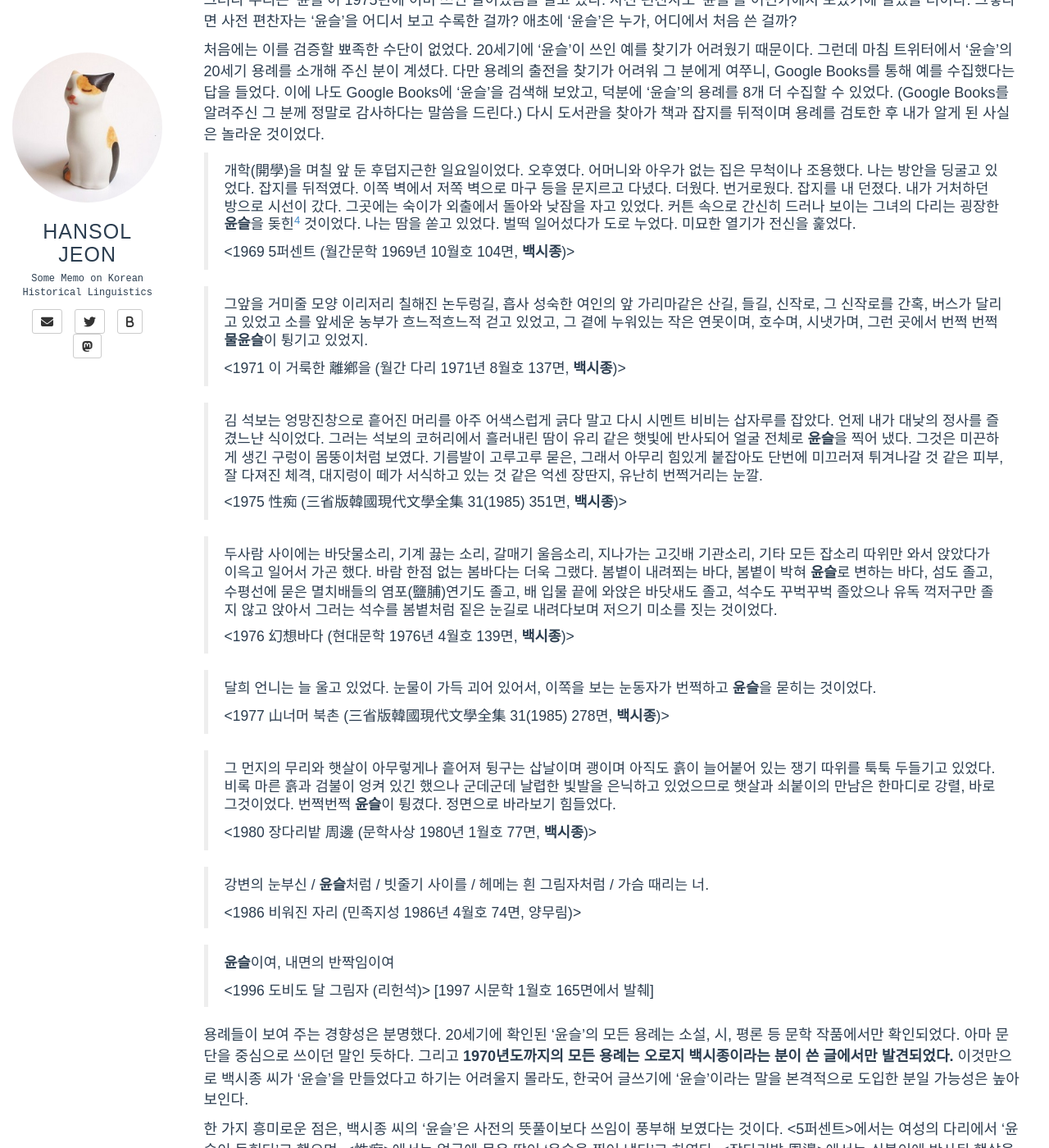
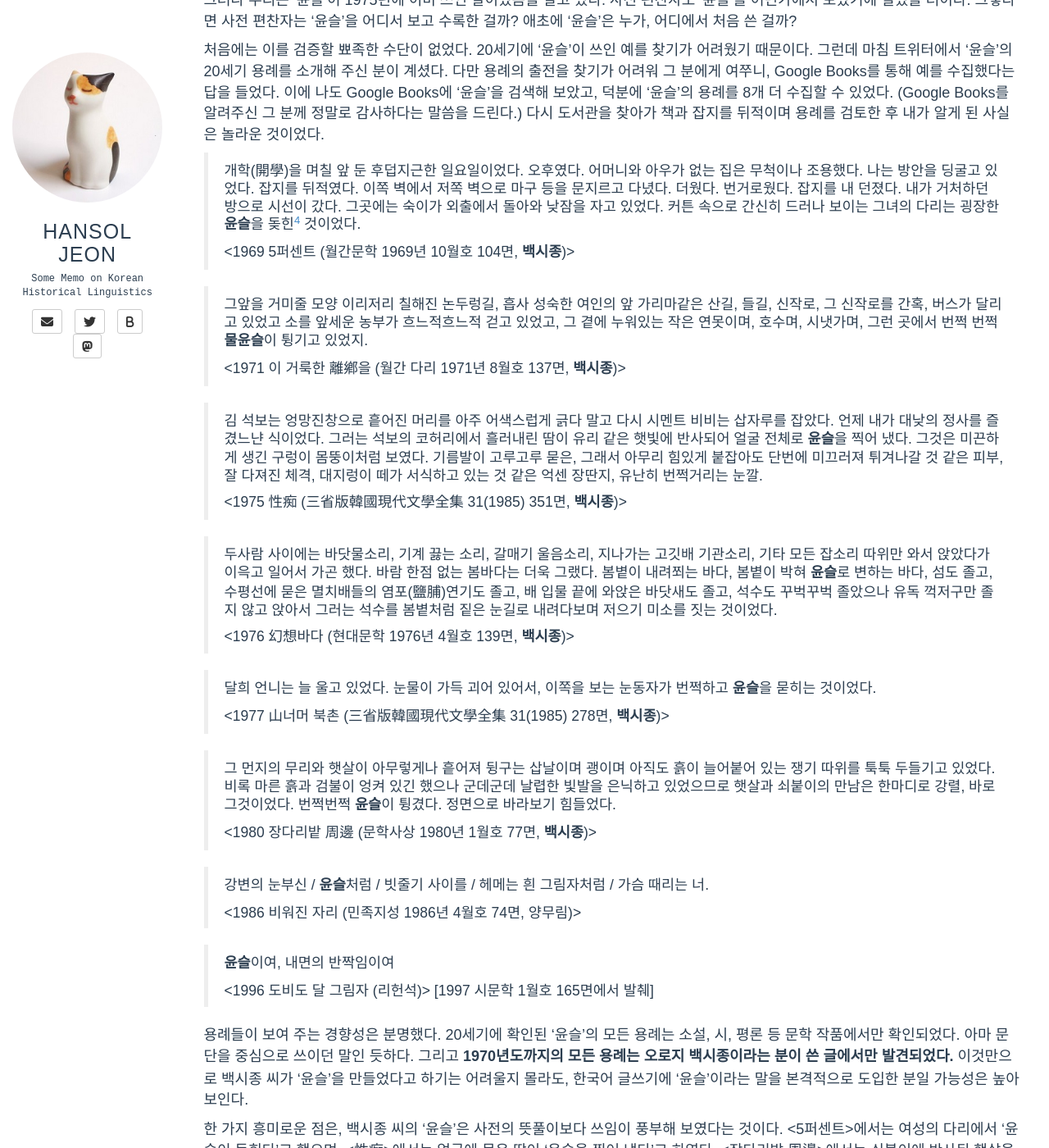
Before and after one commit to hansoljeon95/hansoljeon95.github.io, a Jekyll site: the page built from _posts/2025-10-07-yunsul.md, in a window 1280 px wide and 1400 px high, scrolled down 2445 px. Shown: the whole window at 82% size. Built offline with Jekyll 4.4.1, drawn with Linux system fonts in a browser that asks for light colours; some web fonts are replaced; comment, search, counter and statistics services are not loaded; some of the changed text lies outside the part shown.

Commit message:
Post: minor change

```diff
--- a/_posts/2025-10-07-yunsul.md
+++ b/_posts/2025-10-07-yunsul.md
@@ -87,7 +87,7 @@ date: 2025-10-07 03:07:15 +0900
 
 처음에는 이를 검증할 뾰족한 수단이 없었다. 20세기에 '윤슬'이 쓰인 예를 찾기가 어려웠기 때문이다. 그런데 마침 트위터에서 '윤슬'의 20세기 용례를 소개해 주신 분이 계셨다. 다만 용례의 출전을 찾기가 어려워 그 분에게 여쭈니, Google Books를 통해 예를 수집했다는 답을 들었다. 이에 나도 Google Books에 '윤슬'을 검색해 보았고, 덕분에 '윤슬'의 용례를 8개 더 수집할 수 있었다. (Google Books를 알려주신 그 분께 정말로 감사하다는 말씀을 드린다.) 다시 도서관을 찾아가 책과 잡지를 뒤적이며 용례를 검토한 후 내가 알게 된 사실은 놀라운 것이었다.
 
-> 개학(開學)을 며칠 앞 둔 후덥지근한 일요일이었다. 오후였다. 어머니와 아우가 없는 집은 무척이나 조용했다. 나는 방안을 딩굴고 있었다. 잡지를 뒤적였다. 이쪽 벽에서 저쪽 벽으로 마구 등을 문지르고 다녔다. 더웠다. 번거로웠다. 잡지를 내 던졌다. 내가 거처하던 방으로 시선이 갔다. 그곳에는 숙이가 외출에서 돌아와 낮잠을 자고 있었다. 커튼 속으로 간신히 드러나 보이는 그녀의 다리는 굉장한 **윤슬**을 돚힌[^4] 것이었다. 나는 땀을 쏟고 있었다. 벌떡 일어섰다가 도로 누었다. 미묘한 열기가 전신을 훑었다.
+> 개학(開學)을 며칠 앞 둔 후덥지근한 일요일이었다. 오후였다. 어머니와 아우가 없는 집은 무척이나 조용했다. 나는 방안을 딩굴고 있었다. 잡지를 뒤적였다. 이쪽 벽에서 저쪽 벽으로 마구 등을 문지르고 다녔다. 더웠다. 번거로웠다. 잡지를 내 던졌다. 내가 거처하던 방으로 시선이 갔다. 그곳에는 숙이가 외출에서 돌아와 낮잠을 자고 있었다. 커튼 속으로 간신히 드러나 보이는 그녀의 다리는 굉장한 **윤슬**을 돚힌[^4] 것이었다.
 >
 > \<1969 5퍼센트 (월간문학 1969년 10월호 104면, **백시종**)\>
 
@@ -123,7 +123,7 @@ date: 2025-10-07 03:07:15 +0900
 
 한 가지 흥미로운 점은, 백시종 씨의 '윤슬'은 사전의 뜻풀이보다 쓰임이 풍부해 보였다는 것이다. \<5퍼센트\>에서는 여성의 다리에서 '윤슬이 돋힌다'고 했으며, \<性痴\>에서는 얼굴에 묻은 땀이 '윤슬을 찍어 냈다'고 하였다. \<장다리밭 周邊\>에서는 쇠붙이에 반사된 햇살을 '윤슬이 튕겼다'고 묘사했다. 조금 나중의 용례지만 \<풀밭 위의 식사\>에서는 자연광이 아닌 스탠드 불빛으로 인한 '윤슬'을 말하였다.
 
-> 박준호는 분명히 보고 있다. 그 구멍 입구에 맺힌 우유빛 물방울을. 스탠드 불빛에 번쩍 **윤슬**을 돌리기도 하는 앙증스런 물방울.
+> 스탠드 불빛에 번쩍 **윤슬**을 돌리기도 하는 앙증스런 물방울.
 >
 > \<2006 풀밭 위의 식사 (2006.03.14 경인일보, **백시종**)\>
 
```
